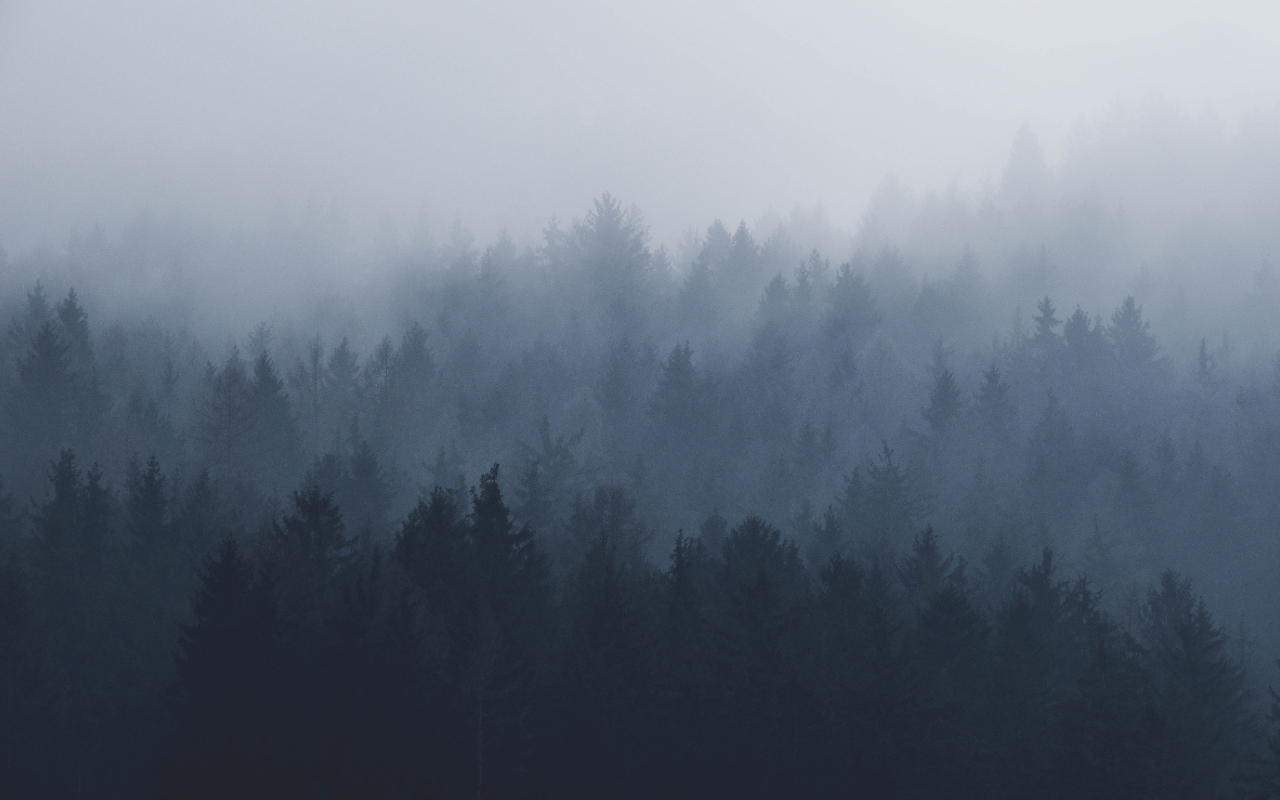
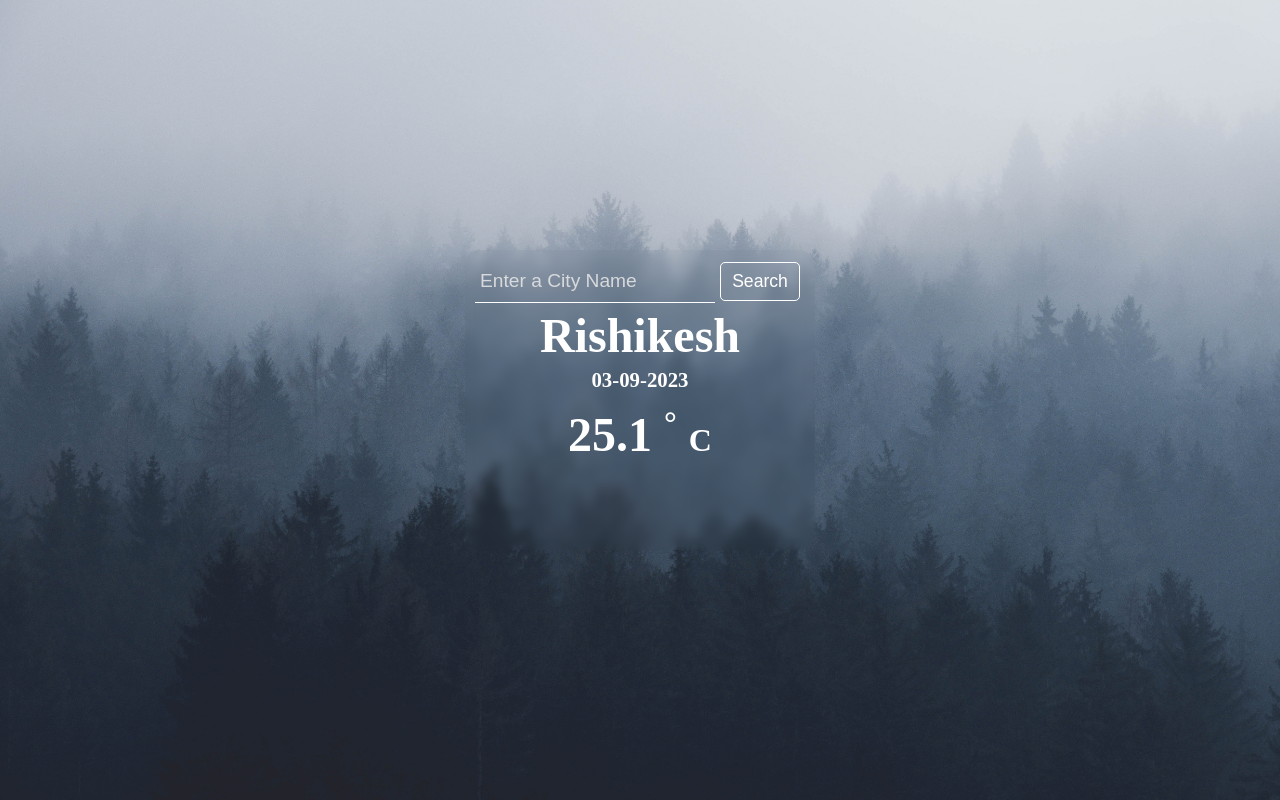
Before and after one commit to neerajdaksh/weather-app, a plain HTML site: page index.html in a window 1280 px wide. Drawn offline with Linux system fonts and the light colour scheme.

Commit message:
style added ui

```diff
--- a/index.html
+++ b/index.html
@@ -9,7 +9,18 @@
 <body>
 <main>
  <div class="container">
+   <div class="search-box"><input type="text" id="city-name" placeholder="Enter a City Name"><button id="search-btn">Search</button></div>
+   <div class="display-data">
+     <div class="data"><h4>Rishikesh</h4></div>
+     <div class="data"><h6>03-09-2023</h6> </div>
+     <div class="data"><h5>25.1 <sup><span>&#176;</span></sup>  <span>C</span></h5></div>
+     <div class="data"></div>
 
+
+
+
+
+   </div>
 
  </div>
 
--- a/style.css
+++ b/style.css
@@ -16,4 +16,73 @@ body{
 main{
     width: 100%;
     height: 100%;
+   display: flex;
+   justify-content: center;
+   align-items: center;
 }
+
+
+.container{
+   width: 350px;
+   height: 300px;
+  padding: 10px;
+  background: rgba(0, 0, 0, 0.017);
+  border-radius: 16px;
+  box-shadow: 0px 4px 30px rgba(0, 0, 0, 0.006);
+  backdrop-filter: blur(5px);
+
+}
+
+.container .search-box input[type]{
+  width: 240px;
+  padding: 10px 5px;
+  border: none;
+  border-bottom: 1px solid rgb(255, 255, 255);
+  background-color: transparent;
+  outline: none;
+  color: white;
+  font-size: 1.2rem;
+}
+
+#city-name::placeholder{
+    color: rgba(229, 229, 229, 0.876);
+}
+#search-btn{
+width: 80px;
+padding: 8px 0px;
+font-size: 1.1rem;
+margin-left:5px ;
+border-radius: 5px;
+border: 1px solid white;
+background-color: transparent;
+color: white;
+transition: 0.3s;
+}
+
+#search-btn:hover{
+    color: black;
+    background-color: white;
+}
+
+
+.display-data{
+    width: 100%;
+    text-align: center;
+    color: white;
+}
+
+.display-data h5{
+    font-size: 3rem;
+}
+.display-data h5 span{
+    font-size: 2rem;
+}
+.display-data h4{
+    font-size: 3rem;
+}
+.display-data h6{
+    font-size: 1.3rem;
+}
+.display-data .data{
+    margin: 5px;
+}
```
